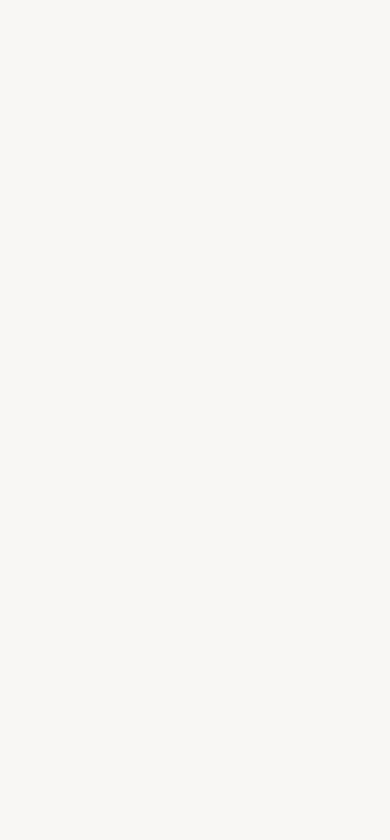
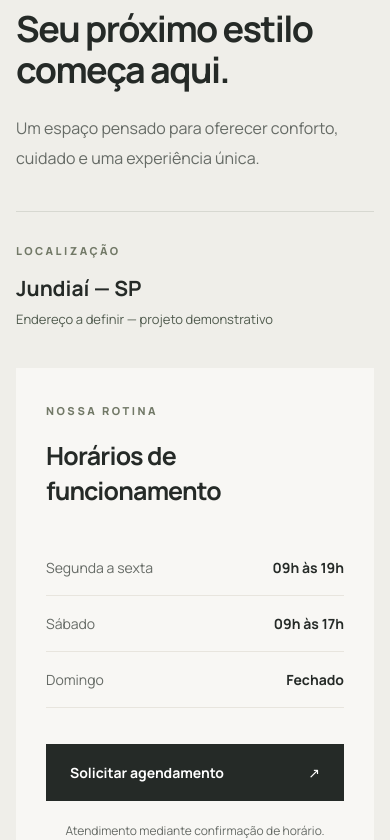
Before and after one commit to br330a/barbearia-demo, a React (Vite) app: page / in a window 390 px wide. Shown: the part 4187-5027 px from the top of the page. Before the commit the page ends 4222 px from the top, so only its background shows below. Built offline with nearby package versions, Linux system fonts and the light colour scheme.

Commit message:
feat: adiciona localização e horários de funcionamento

```diff
--- a/src/App.jsx
+++ b/src/App.jsx
@@ -4,6 +4,7 @@ import Hero from "./components/Hero";
 import Professionals from "./components/Professionals";
 import Booking from "./components/Booking";
 import { services } from "./data/barbershop";
+import Contact from "./components/Contact";
 
 export default function App() {
   return (
@@ -47,6 +48,7 @@ export default function App() {
 
         <Professionals />
         <Booking />
+        <Contact />
       </main>
 
       <footer className="footer">
--- /dev/null
+++ b/src/components/Contact.jsx
@@ -0,0 +1,62 @@
+
+import { business } from "../data/barbershop";
+
+export default function Contact() {
+  return (
+    <section className="contact" id="contato">
+      <div className="container contact-layout">
+        <div className="contact-intro">
+          <span className="eyebrow">ONDE ESTAMOS</span>
+
+          <h2>
+            Seu próximo estilo
+            <br />
+            começa aqui.
+          </h2>
+
+          <p>
+            Um espaço pensado para oferecer conforto,
+            cuidado e uma experiência única.
+          </p>
+
+          <div className="contact-location">
+            <span className="eyebrow">LOCALIZAÇÃO</span>
+
+            <address>
+              {business.city}
+              <span>
+                {business.address ||
+                  "Endereço a definir — projeto demonstrativo"}
+              </span>
+            </address>
+          </div>
+        </div>
+
+        <div className="contact-card">
+          <span className="eyebrow">NOSSA ROTINA</span>
+
+          <h3>Horários de funcionamento</h3>
+
+          <div className="contact-hours">
+            {business.openingHours.map((item) => (
+              <div className="contact-hours-row" key={item.days}>
+                <span>{item.days}</span>
+                <strong>{item.hours}</strong>
+              </div>
+            ))}
+          </div>
+
+          <a href="#agendamento" className="button-primary">
+            Solicitar agendamento
+            <span aria-hidden="true">↗</span>
+          </a>
+
+          <p className="contact-note">
+            Atendimento mediante confirmação de horário.
+            Horários ilustrativos.
+          </p>
+        </div>
+      </div>
+    </section>
+  );
+}
--- a/src/components/Navbar.jsx
+++ b/src/components/Navbar.jsx
@@ -8,8 +8,10 @@ export default function Navbar() {
         </a>
 
         <nav aria-label="Navegação principal">
-          <a href="#inicio">Início</a>
-          <a href="#servicos">Serviços</a>
+        <a href="#inicio">Início</a>
+        <a href="#servicos">Serviços</a>
+        <a href="#profissionais">Profissionais</a>
+        <a href="#contato">Contato</a>
         </nav>
 
         <a href="#agendamento" className="navbar-cta">
--- a/src/data/barbershop.js
+++ b/src/data/barbershop.js
@@ -46,3 +46,26 @@ export const professionals = [
 
 // Deixe vazio enquanto for uma demonstração.
 export const whatsappNumber = "";
+
+
+
+export const business = {
+  name: "FORMA.",
+  city: "Jundiaí — SP",
+  address: "",
+
+  openingHours: [
+    {
+      days: "Segunda a sexta",
+      hours: "09h às 19h",
+    },
+    {
+      days: "Sábado",
+      hours: "09h às 17h",
+    },
+    {
+      days: "Domingo",
+      hours: "Fechado",
+    },
+  ],
+};
--- a/src/styles/sections.css
+++ b/src/styles/sections.css
@@ -292,3 +292,117 @@ button.button-primary {
     grid-template-columns: 1fr;
   }
 }
+
+
+/* Contato e localização */
+
+.contact {
+  padding: 110px 0;
+  background: #efeee9;
+}
+
+.contact-layout {
+  display: grid;
+  grid-template-columns: 1fr 1fr;
+  align-items: center;
+  gap: 100px;
+}
+
+.contact-intro h2 {
+  font-size: clamp(36px, 4.5vw, 58px);
+  line-height: 1.15;
+  letter-spacing: -2.5px;
+  margin: 22px 0;
+}
+
+.contact-intro > p {
+  max-width: 420px;
+  color: #666b66;
+  line-height: 1.9;
+}
+
+.contact-location {
+  margin-top: 64px;
+  padding-top: 26px;
+  border-top: 1px solid #d7d8d1;
+}
+
+.contact-location address {
+  display: flex;
+  flex-direction: column;
+  gap: 8px;
+  margin-top: 14px;
+  font-size: 21px;
+  font-weight: 700;
+  font-style: normal;
+}
+
+.contact-location address span {
+  font-size: 13px;
+  font-weight: 400;
+  color: #505b4e;
+}
+
+.contact-card {
+  background: #f8f7f4;
+  padding: clamp(30px, 4vw, 56px);
+}
+
+.contact-card h3 {
+  font-size: 25px;
+  letter-spacing: -0.8px;
+  margin: 18px 0 32px;
+}
+
+.contact-hours {
+  margin-bottom: 36px;
+}
+
+.contact-hours-row {
+  display: flex;
+  justify-content: space-between;
+  gap: 20px;
+  padding: 18px 0;
+  border-bottom: 1px solid #e8e5de;
+  font-size: 14px;
+}
+
+.contact-hours-row span {
+  color: #666b66;
+}
+
+.contact-hours-row strong {
+  text-align: right;
+  font-weight: 700;
+}
+
+.contact-card .button-primary {
+  width: 100%;
+}
+
+.contact-note {
+  margin: 20px 0 0;
+  font-size: 12px;
+  line-height: 1.7;
+  color: #666b66;
+  text-align: center;
+}
+
+@media (max-width: 768px) {
+  .contact {
+    padding: 75px 0;
+  }
+
+  .contact-layout {
+    grid-template-columns: 1fr;
+    gap: 40px;
+  }
+
+  .contact-location {
+    margin-top: 38px;
+  }
+
+  .contact-intro h2 {
+    letter-spacing: -1.5px;
+  }
+}
```
